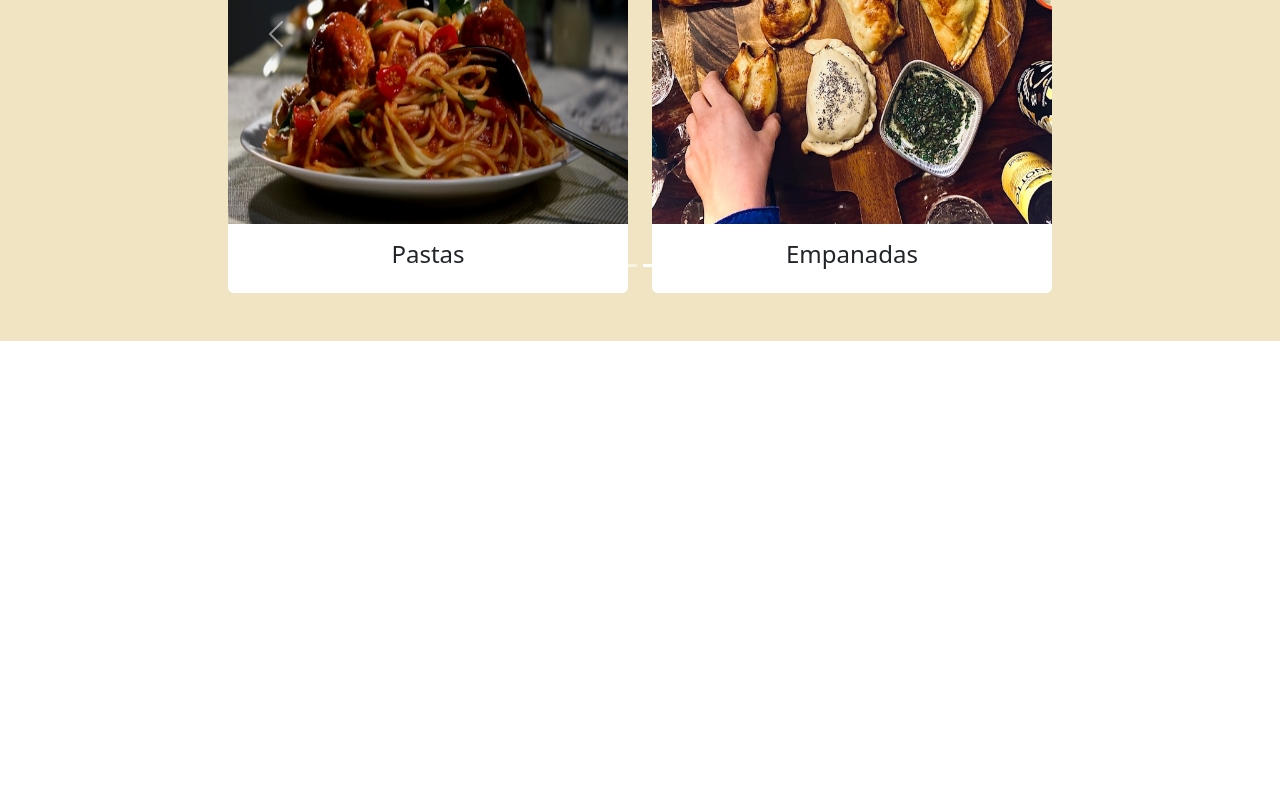
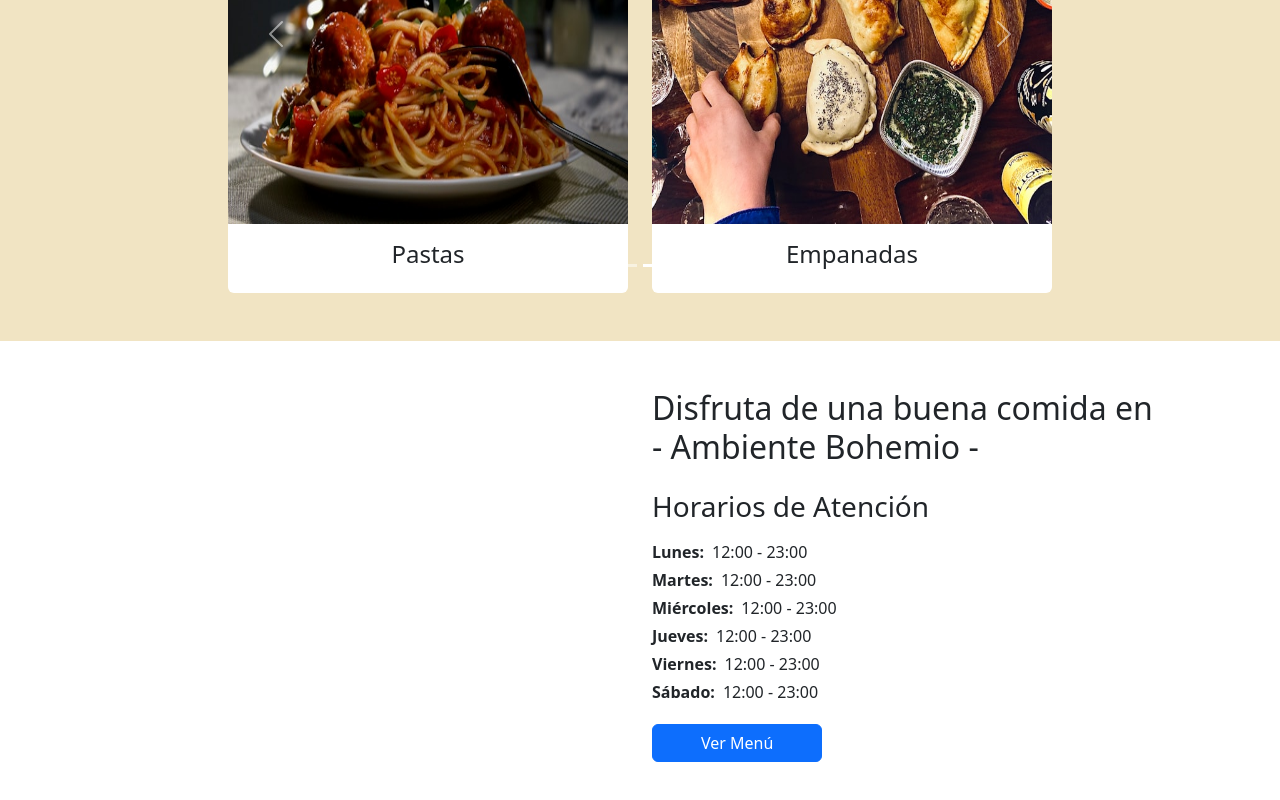
Before and after one commit to brunomry/frontendProyectoFinal_RollingCode, a React (Vite) app: page / in a window 1280 px wide. Shown: the part 816-1616 px from the top of the page. Before the commit the page ends 1157 px from the top, so only its background shows below. Built offline with nearby package versions, Linux system fonts and the light colour scheme.

Commit message:
Agregue seccion de horarios-servicios en cp Inicio y se creo cp HorariosYservicios donde agregue cp Row de react-bootstrap con 2 columnas. Añadi titulo, subtitulo, horarios y btn de ver menu en 2da columna

```diff
--- a/src/components/pages/Inicio.jsx
+++ b/src/components/pages/Inicio.jsx
@@ -1,7 +1,8 @@
-import { Button } from "react-bootstrap";
+import { Button, Col, Row } from "react-bootstrap";
 import "../../styles/index.css";
 import { Link } from "react-router-dom";
 import CarruselCategorias from "./Inicio/CarruselCategorias";
+import HorariosYServicios from "./Inicio/HorariosYServicios";
 
 const Inicio = () => {
   return (
@@ -36,6 +37,9 @@ const Inicio = () => {
         <h2 className="pb-3">- Nuestras Opciones -</h2>
         <CarruselCategorias></CarruselCategorias>
       </section>
+      <section className="container-md schedulesAndServices py-5">
+        <HorariosYServicios></HorariosYServicios>
+      </section>
     </>
   );
 };
--- /dev/null
+++ b/src/components/pages/Inicio/HorariosYServicios.jsx
@@ -0,0 +1,42 @@
+import { Carousel, Card, Row, Col, Button } from "react-bootstrap";
+import { Link } from "react-router-dom";
+
+const HorariosYServicios = () => {
+  return (
+    <Row>
+      <Col></Col>
+      <Col>
+        <article className="">
+          <h2 className="mb-4">
+            Disfruta de una buena comida en{" "}
+            <span className="d-block">- Ambiente Bohemio -</span>
+          </h2>
+          <h3 className="mb-3">Horarios de Atención</h3>
+          <p className="mb-1">
+            <span className="fw-bold me-2">Lunes:</span>12:00 - 23:00
+          </p>
+          <p className="mb-1">
+            <span className="fw-bold me-2">Martes:</span>12:00 - 23:00
+          </p>
+          <p className="mb-1">
+            <span className="fw-bold me-2">Miércoles:</span>12:00 - 23:00
+          </p>
+          <p className="mb-1">
+            <span className="fw-bold me-2">Jueves:</span>12:00 - 23:00
+          </p>
+          <p className="mb-1">
+            <span className="fw-bold me-2">Viernes:</span>12:00 - 23:00
+          </p>
+          <p className="mb-1">
+            <span className="fw-bold me-2">Sábado:</span>12:00 - 23:00
+          </p>
+          <Button as={Link} to={"/menu"} className="btnMenu mt-3 px-5">
+            Ver Menú
+          </Button>
+        </article>
+      </Col>
+    </Row>
+  );
+};
+
+export default HorariosYServicios;
```
